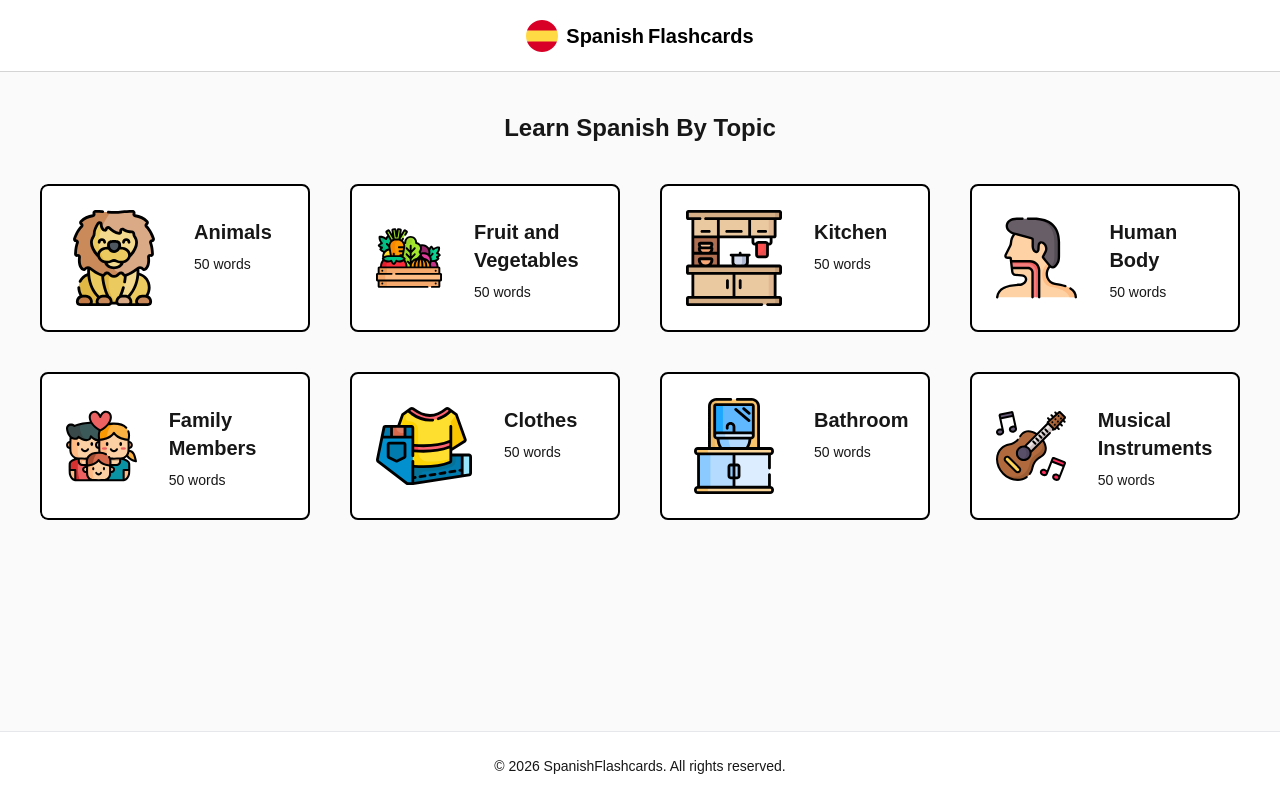
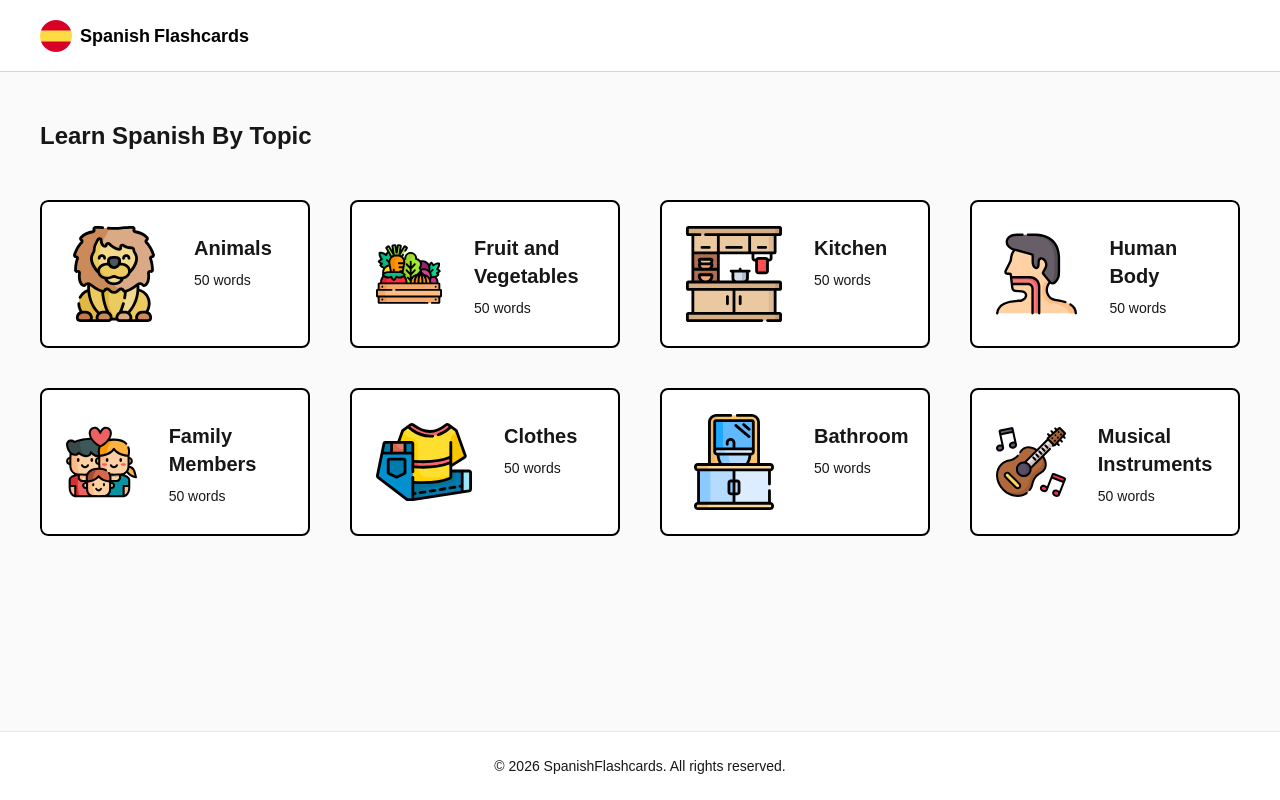
Before and after one commit to RobertHawkerDev/spanish-flashcards, a Next.js app: page / in a window 1280 px wide. Built offline with nearby package versions, Linux system fonts and the light colour scheme.

Commit message:
chore(config): added image drag and select protection

```diff
--- a/app/(app)/(decks)/[slug]/components/word-card/index.tsx
+++ b/app/(app)/(decks)/[slug]/components/word-card/index.tsx
@@ -76,11 +76,12 @@ export default function WordCard({
               alt={word.english}
               src={`/words/${word.icon_svg}`}
               fill
-              className="object-contain"
+              className="pointer-events-none select-none"
               sizes="96px"
+              draggable={false}
             />
           </div>
-          <p className="mt-6 text-center text-xl font-semibold">
+          <p className="mt-6 text-center text-xl font-semibold select-none">
             {word.english}
           </p>
         </div>
@@ -99,7 +100,9 @@ export default function WordCard({
             <LucideMic className="h-8 w-8 text-neutral-900" />
           </button>
 
-          <p className="text-center text-2xl font-semibold">{spanishFull}</p>
+          <p className="text-center text-2xl font-semibold select-none">
+            {spanishFull}
+          </p>
 
           <div className="mt-2 flex gap-5">
             <button
--- a/app/(app)/page.tsx
+++ b/app/(app)/page.tsx
@@ -6,16 +6,22 @@ import { decks } from '../data/decks';
 
 export default function HomePage() {
   return (
-    <main className="flex-1 bg-neutral-50 p-4 sm:p-10">
-      <h1 className="text-center text-2xl font-bold">Learn Spanish By Topic</h1>
-      <div className="mt-4 grid grid-cols-1 overflow-hidden rounded-lg sm:mt-10 sm:grid-cols-4 sm:gap-10">
+    <main className="flex-1 bg-neutral-50 p-4 sm:p-10 sm:py-12">
+      <h1 className="text-2xl font-bold">Learn Spanish By Topic</h1>
+      <div className="mt-4 grid grid-cols-1 overflow-hidden rounded-lg sm:mt-12 sm:grid-cols-4 sm:gap-10">
         {decks.map(deck => {
           return (
             <Link href={`/${deck.slug}`} key={deck.id}>
               <div className="flex flex-row items-start justify-between border-b border-b-neutral-300 bg-white py-4 sm:flex-col sm:rounded-lg sm:border-2 sm:border-black sm:p-6">
                 <div className="flex flex-row items-start gap-8">
                   <div className="relative h-12 w-12 sm:h-24 sm:w-24">
-                    <Image fill alt="" src={deck.icon_svg} />
+                    <Image
+                      className="pointer-events-none select-none"
+                      draggable={false}
+                      fill
+                      alt=""
+                      src={deck.icon_svg}
+                    />
                   </div>
 
                   <div className="flex flex-col">
--- a/app/layouts/header/index.tsx
+++ b/app/layouts/header/index.tsx
@@ -4,12 +4,17 @@ import Link from 'next/link';
 export default function Header() {
   return (
     <header
-      className={`sticky top-0 z-30 flex h-18 w-full flex-row items-center justify-between border-b border-b-neutral-300 bg-white px-4 sm:px-10`}
+      className={`sticky top-0 z-30 flex h-18 w-full flex-row items-center justify-start border-b border-b-neutral-300 bg-white px-4 sm:px-10`}
     >
-      <div className="flex w-full flex-row items-center justify-center">
-        <Link className="flex flex-row items-center text-xl" href="/">
+      <div className="flex w-full flex-row items-center justify-start">
+        <Link className="flex flex-row items-center text-lg" href="/">
           <div className="relative mr-2 h-8 w-8">
-            <Image alt="" fill src={'/logo.svg'} />
+            <Image
+              className="pointer-events-none select-none"
+              alt=""
+              fill
+              src={'/logo.svg'}
+            />
           </div>
           <span className="mr-1 font-bold text-black">Spanish</span>
           <span className="font-bold text-black">Flashcards</span>
```
